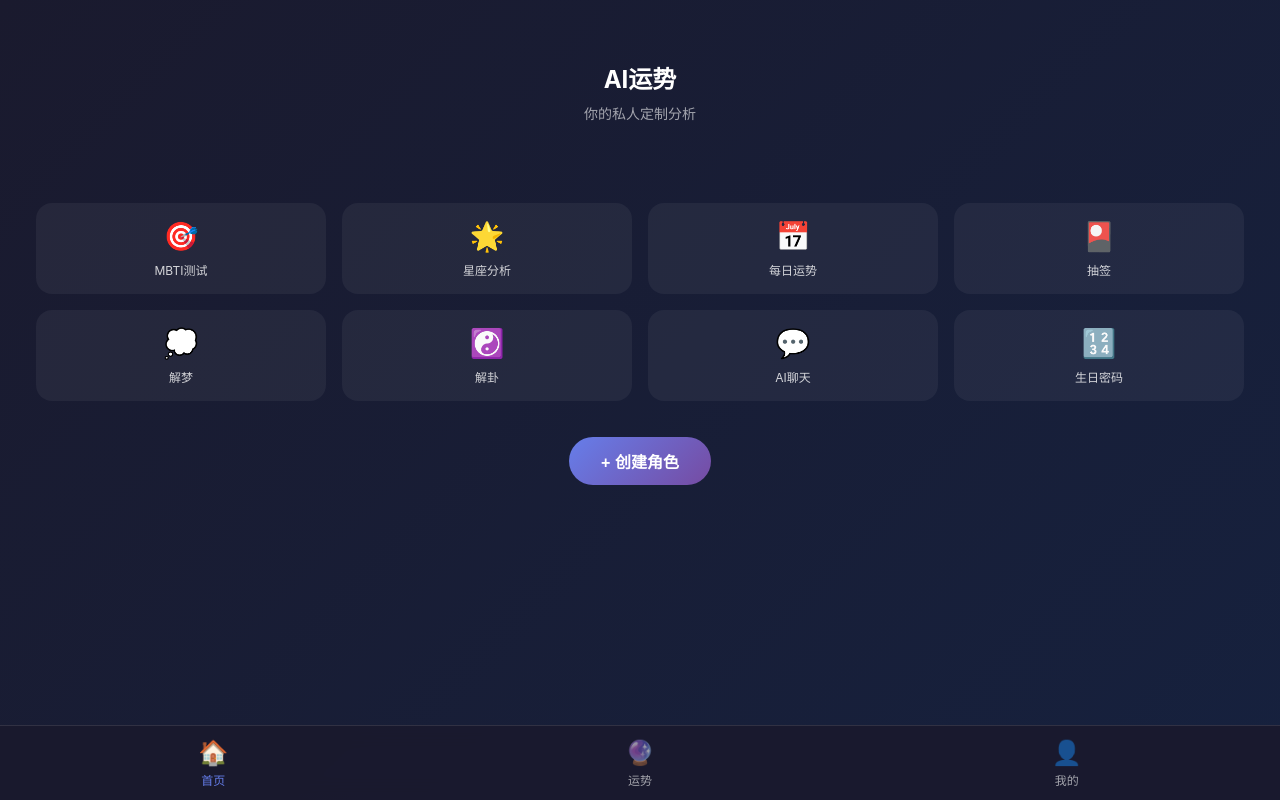
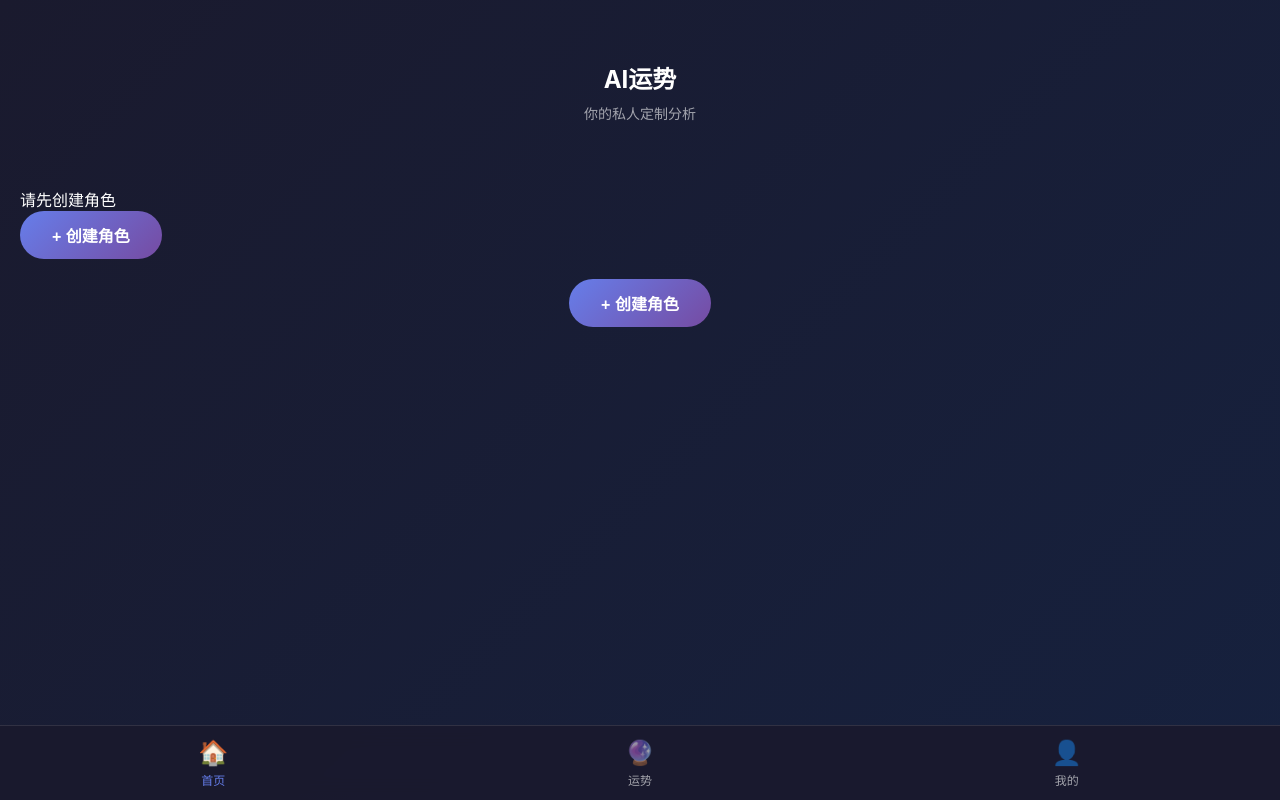
Before and after one commit to 2190342535-code/ai-fortune, a Vue app in the folder frontend/: page / in a window 1280 px wide. Built offline with nearby package versions, Linux system fonts and the light colour scheme; no server answers.

Commit message:
修复：未创建角色不能进入功能

```diff
--- a/frontend/src/views/Home.vue
+++ b/frontend/src/views/Home.vue
@@ -23,7 +23,16 @@
     </div>
 
     <!-- 功能网格 -->
-    <div class="feature-grid">
+    <!-- 没有角色时提示创建 -->
+    <div v-if="!roleStore.currentRole" class="no-role">
+      <p class="hint">请先创建角色</p>
+      <button class="btn btn-primary" @click="$router.push('/create-role')">
+        + 创建角色
+      </button>
+    </div>
+
+    <!-- 有角色时显示功能 -->
+    <div v-else class="feature-grid">
       <div class="feature-item" @click="$router.push('/mbti-test')">
         <div class="feature-icon">🎯</div>
         <div class="feature-name">MBTI测试</div>
```
Also changed, not shown: 1 other file (tests, documents, lock files or other folders).
